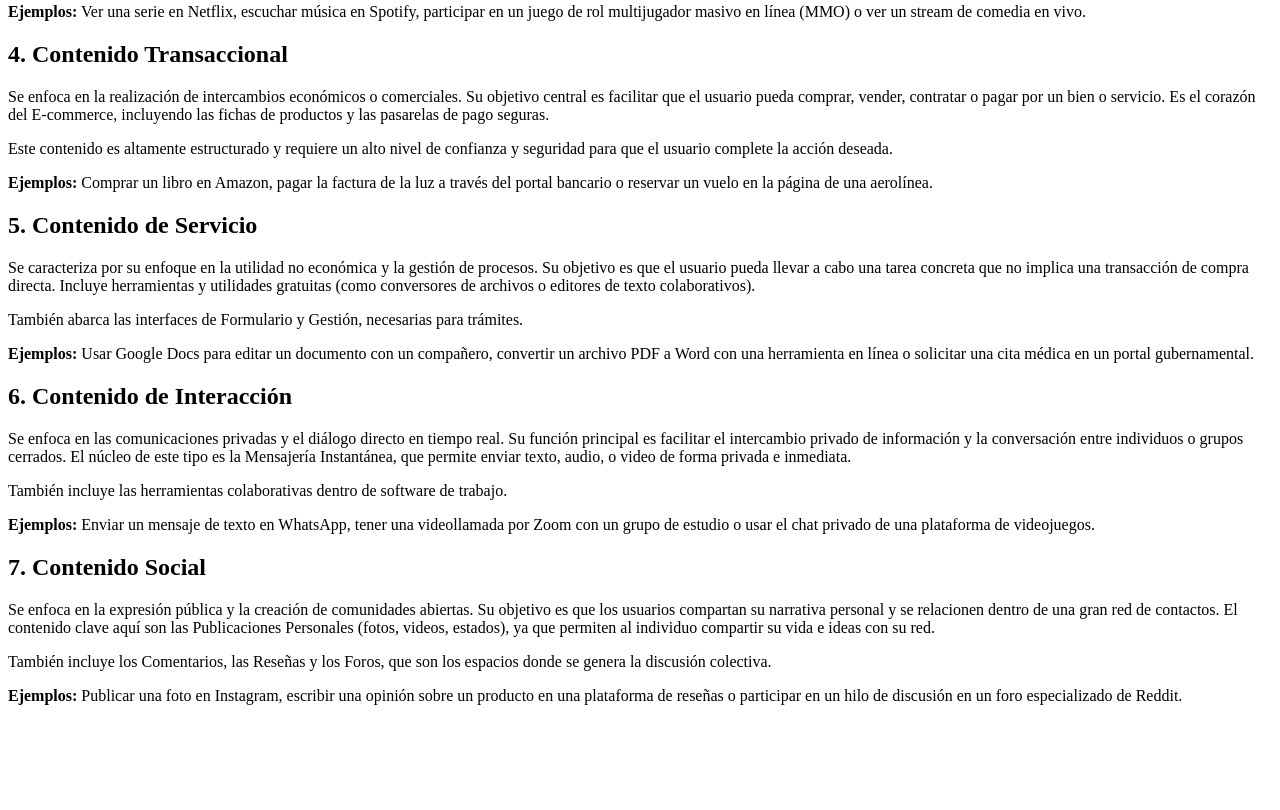
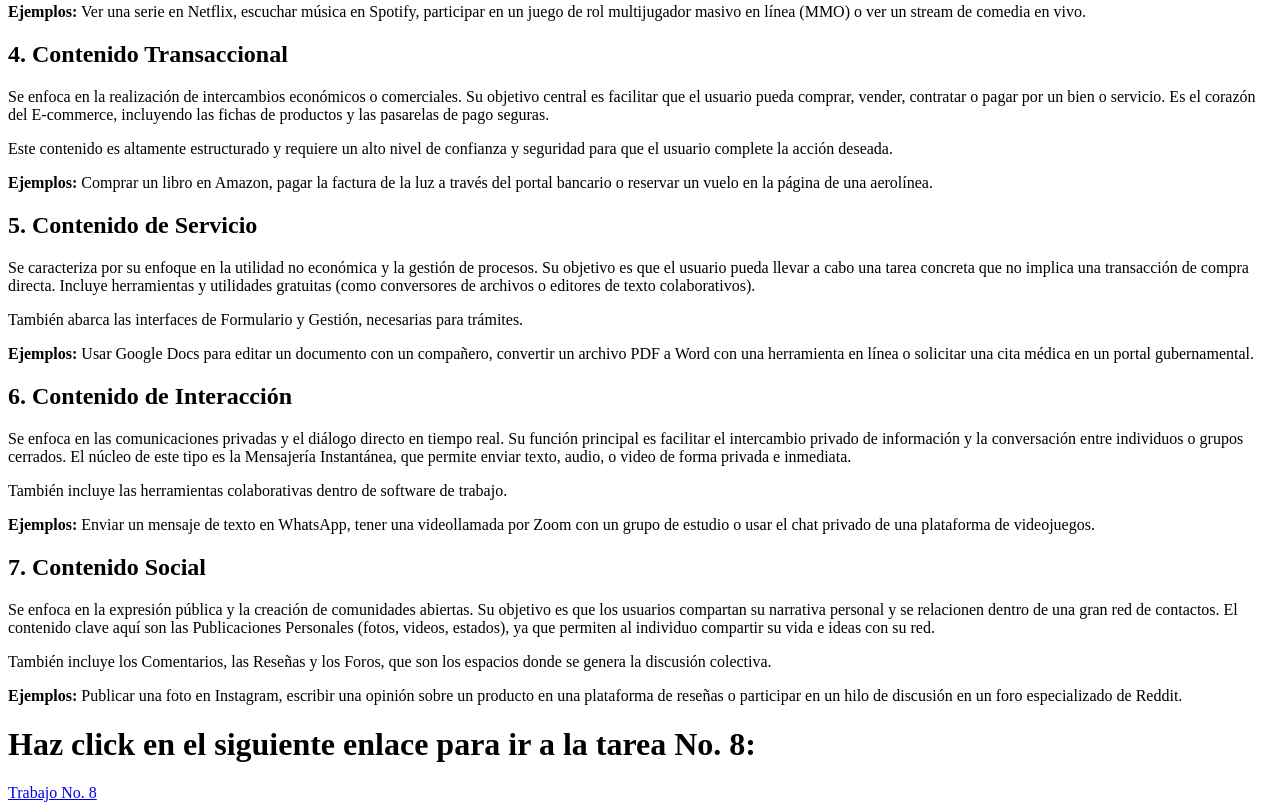
Before and after one commit to Kornxx/Kornxx.github.io, a plain HTML site: page index.html in a window 1280 px wide. Shown: the part 625-1435 px from the top of the page. Before the commit the page ends 1346 px from the top, so only its background shows below. Drawn offline with Linux system fonts and the light colour scheme.

Commit message:
Trabajos

```diff
--- a/index.html
+++ b/index.html
@@ -52,5 +52,8 @@
     <p>También incluye los Comentarios, las Reseñas y los Foros, que son los espacios donde se genera la discusión colectiva.</p>
     <p><strong>Ejemplos:</strong> Publicar una foto en Instagram, escribir una opinión sobre un producto en una plataforma de reseñas o participar en un hilo de discusión en un foro especializado de Reddit.</p>
 
+    <h1>Haz click en el siguiente enlace para ir a la tarea No. 8:</h1>
+    <a href=pagina.html>Trabajo No. 8</a>
+
 </body>
 </html>
```
Also changed, not shown: pagina.html (+1 -1 lines).
